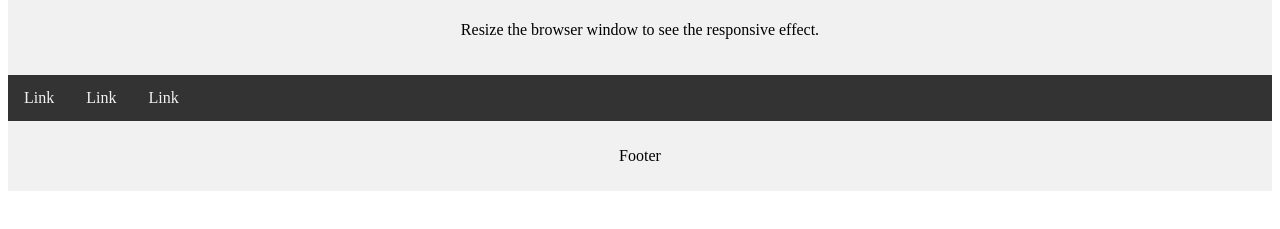
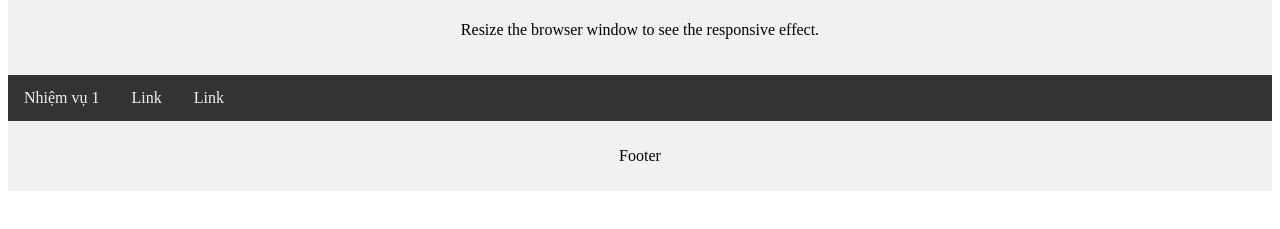
Before and after one commit to bichnth/tin12, a plain HTML site: page index.html in a window 1280 px wide. Shown: the part 87-316 px from the top of the page. Drawn offline with Linux system fonts and the light colour scheme.

Commit message:
Update index.html

```diff
--- a/index.html
+++ b/index.html
@@ -9,7 +9,7 @@
 </div>
 
 <div class="topnav">
-  <a href="#">Link</a>
+  <a href="Contents/bai7_nv1.html">Nhiệm vụ 1</a>
   <a href="#">Link</a>
   <a href="#">Link</a>
 </div>
```
